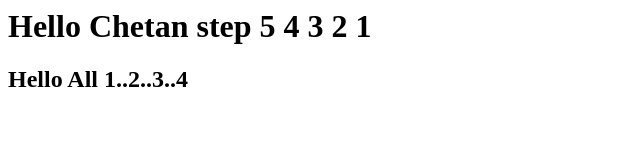
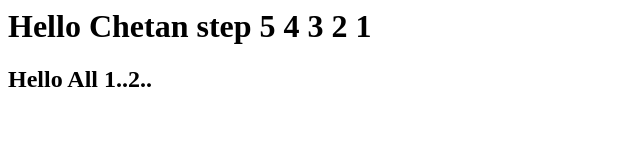
Before and after one commit to demo2mailbox/jenkins, a plain HTML site: page index.html in a window 1280 px wide. Shown: the full height of the page, 0-640 px from the left. Drawn offline with Linux system fonts and the light colour scheme.

Commit message:
Update index.html

```diff
--- a/index.html
+++ b/index.html
@@ -1,2 +1,2 @@
 <h1>Hello Chetan step 5 4 3 2 1</h1>
-<h2>Hello All 1..2..3..4</h1>
+<h2>Hello All 1..2..</h1>
```
